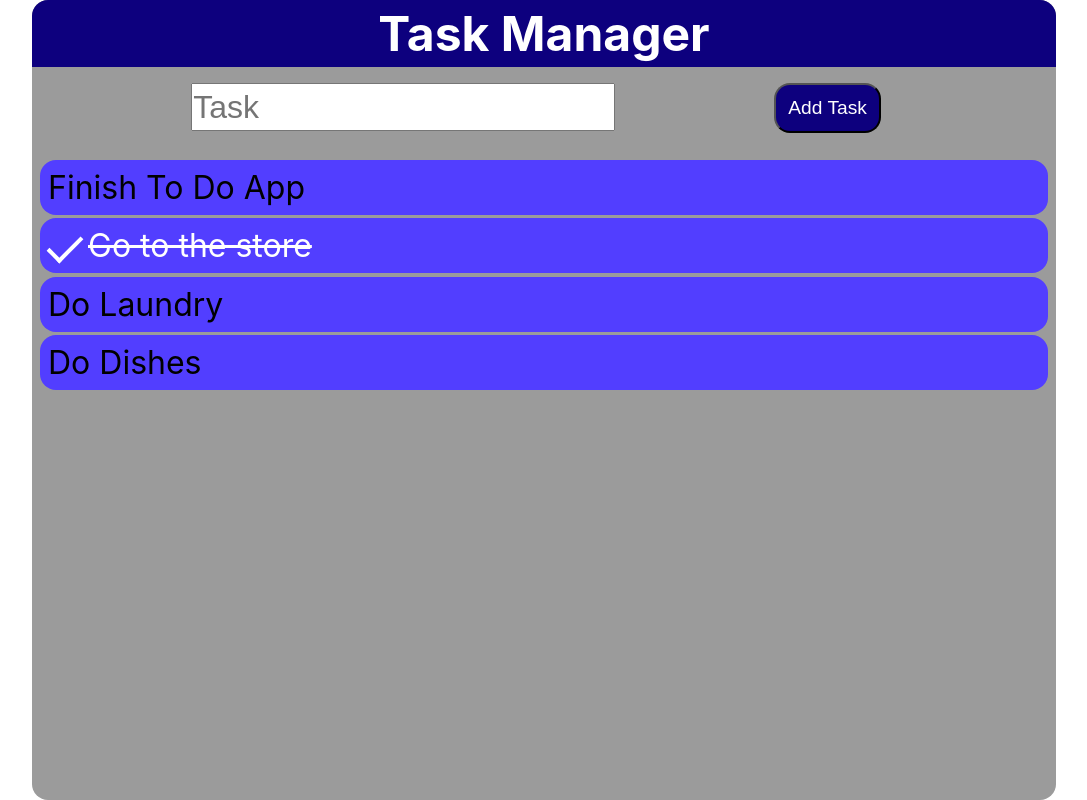
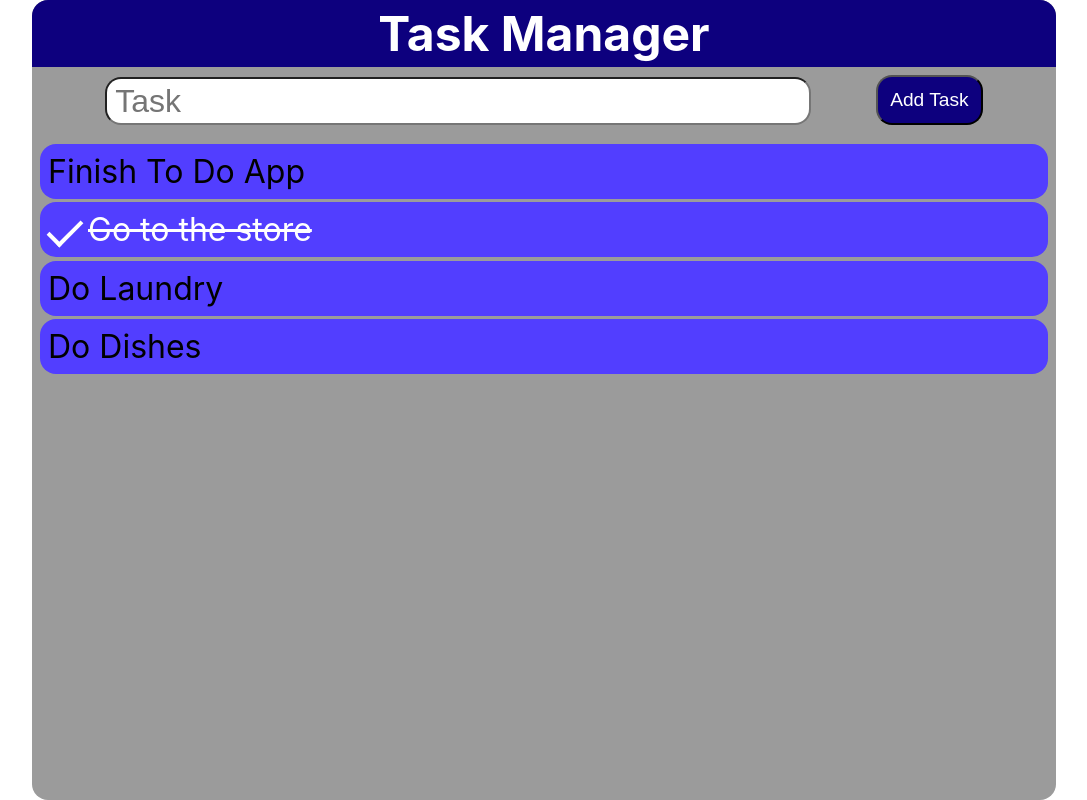
Before and after one commit to DDeShon/javascript-todo, a React (Create React App) app: page / in a window 1280 px wide. Shown: the whole page, without its empty margins (96-1183 px from the left). Built offline with nearby package versions, Linux system fonts and the light colour scheme.

Commit message:
working on list input

```diff
--- a/src/App.css
+++ b/src/App.css
@@ -74,19 +74,21 @@
 
 .input-wrapper {
   display: flex;
-  margin-top: 1rem;
+  margin: 0.5rem;
   justify-content: space-evenly;
+  align-items: flex-end;
 }
 
 .input-wrapper input {
+  padding-left: 0.5rem;
   font-size: 2rem;
   align-items: center;
   height: 3rem;
+  width: 70%;
+  border-radius: 1rem;
 }
 
 .btn-new-task {
-  margin: 0 1rem 1rem 0;
-  align-self: flex-end;
   padding: 0.75rem;
   width: auto;
   border-radius: 1rem;
```
